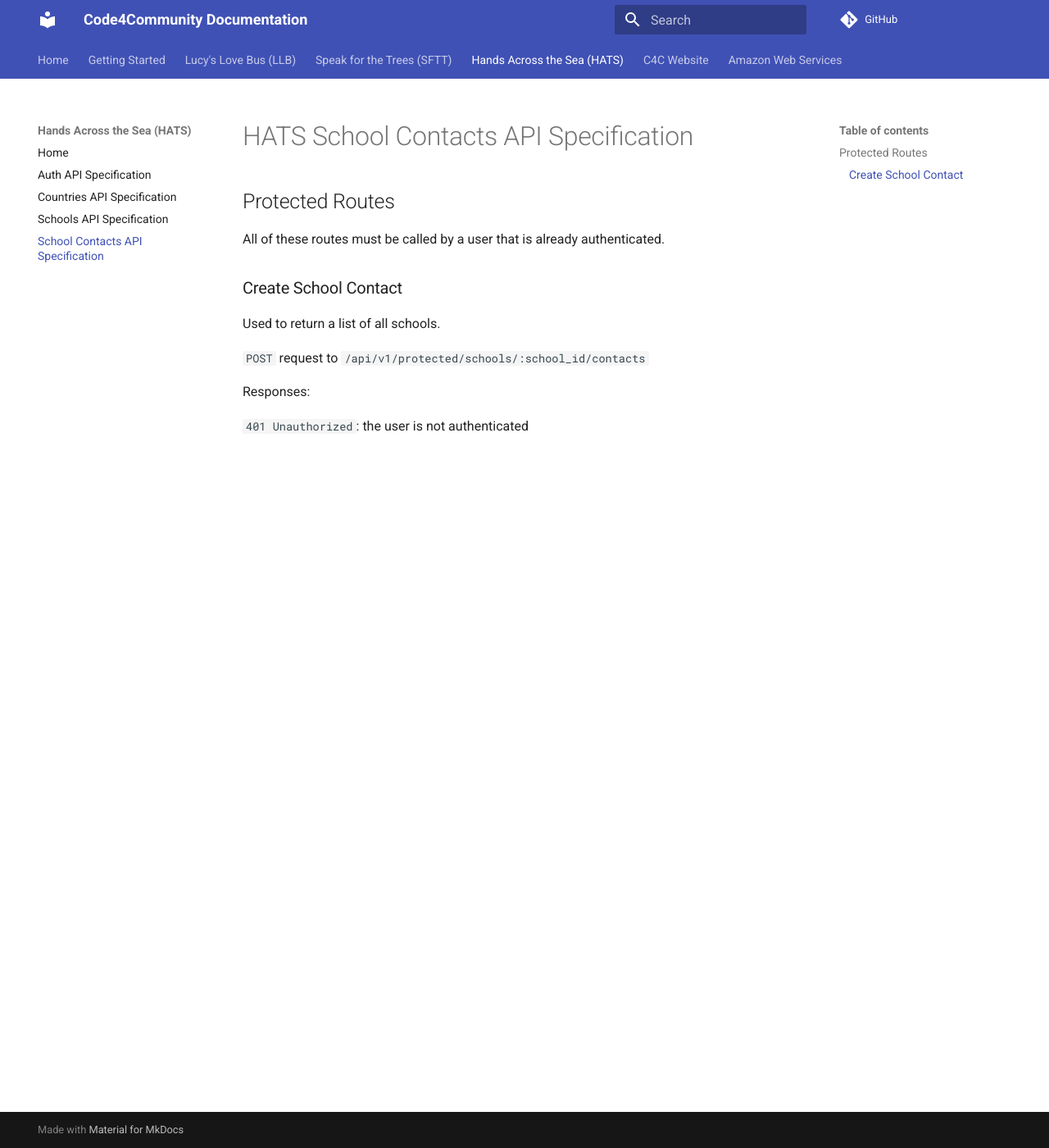
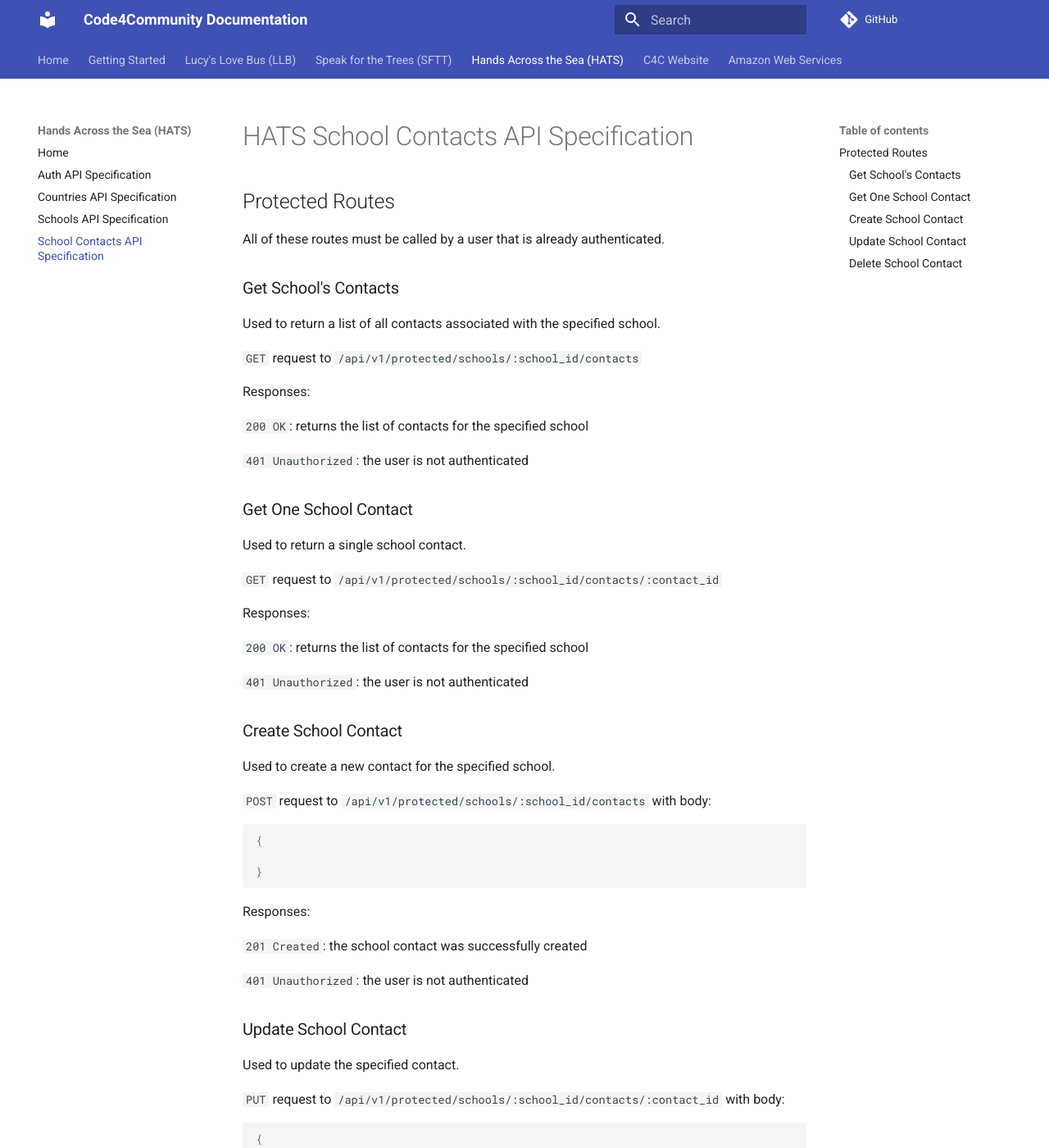
Before and after one commit to Code-4-Community/c4c-dev-docs, an MkDocs documentation site: the page built from docs/hats/api-spec-school-contact.md, in a window 1280 px wide and 1400 px high. Shown: the whole window at 82% size. Built offline with MkDocs 1.6.1 and Material for MkDocs 9.7.7, drawn with Linux system fonts in a browser that asks for light colours; comment, search, counter and statistics services are not loaded; some of the changed text lies outside the part shown.

Commit message:
Update HATS school contacts

````diff
--- a/docs/hats/api-spec-school-contact.md
+++ b/docs/hats/api-spec-school-contact.md
@@ -4,11 +4,70 @@
 All of these routes must be called by a user that is already authenticated.
 
 
-### Create School Contact
-Used to return a list of all schools.
+### Get School's Contacts
+Used to return a list of all contacts associated with the specified school.
 
-`POST` request to `/api/v1/protected/schools/:school_id/contacts`
+`GET` request to `/api/v1/protected/schools/:school_id/contacts`
 
 Responses:
 
+`200 OK`: returns the list of contacts for the specified school
+
 `401 Unauthorized`: the user is not authenticated
+
+### Get One School Contact
+Used to return a single school contact.
+
+`GET` request to `/api/v1/protected/schools/:school_id/contacts/:contact_id`
+
+Responses:
+
+`200 OK`: returns the list of contacts for the specified school
+
+`401 Unauthorized`: the user is not authenticated
+
+
+### Create School Contact
+Used to create a new contact for the specified school.
+
+`POST` request to `/api/v1/protected/schools/:school_id/contacts` with body:
+```json
+{
+
+}
+```
+
+Responses:
+
+`201 Created`: the school contact was successfully created
+
+`401 Unauthorized`: the user is not authenticated
+
+
+### Update School Contact
+Used to update the specified contact.
+
+`PUT` request to `/api/v1/protected/schools/:school_id/contacts/:contact_id` with body:
+```json
+{
+
+}
+```
+
+Responses:
+
+`200 OK`: the school contact was successfully updated
+
+`401 Unauthorized`: the user is not authenticated
+
+
+### Delete School Contact
+Used to delete the specified contact.
+
+`DELETE` request to `/api/v1/protected/schools/:school_id/contacts/:contact_id`
+
+Responses:
+
+`200 OK`: the school contact was successfully deleted
+
+`401 Unauthorized`: the user is not authenticated
````
